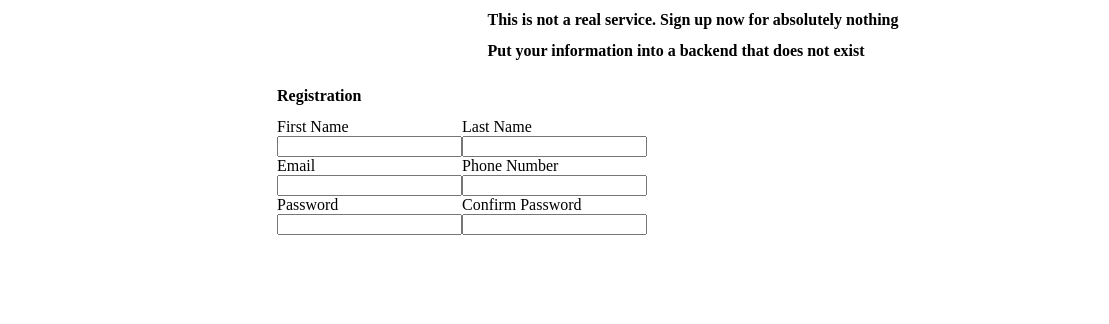
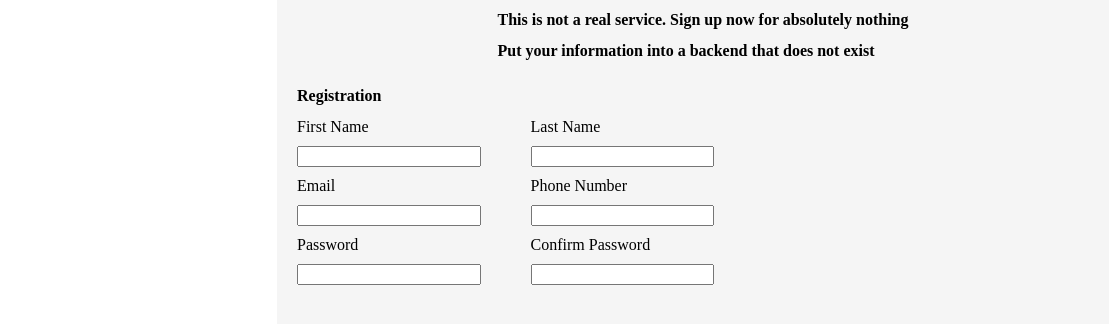
Before and after one commit to tdogpog/sign-up-page, a plain HTML site: page index.html in a window 1280 px wide. Shown: the full height of the page, 171-1280 px from the left. Drawn offline with Linux system fonts and the light colour scheme.

Commit message:
Improved formatting and styling

```diff
--- a/index.html
+++ b/index.html
@@ -18,7 +18,7 @@
                 <h2 class="header">Put your information into a backend that does not exist</h2>
             </div>
             <div class="login-main">
-                <h2 class="header">Registration</h2>
+                <h2 class="header" id="login-header">Registration</h2>
                 <form action="#" method="get">
                     <div class="user_inputs">
                         <label for="first_name">First Name</label>
--- a/styles.css
+++ b/styles.css
@@ -24,21 +24,33 @@ body {
     display: flex;
     flex-direction: column;
     align-items: center;
+    background: #f5f5f5;
 }
 
 .header{
     font-size: 16px;
 }
 
+.header,#login-header{
+    padding-left: 20px;
+}
+
 .login-main{
     width:100%
 }
 
+
 form{
     display: flex;
+    gap: 50px;
+    padding-left: 20px;
+    padding-right: 200px;
 }
 
 .user_inputs{
     display: flex;
     flex-direction: column;
+    gap: 10px;
+    padding-bottom: 30px;
+    width: 30%;
 }
```
